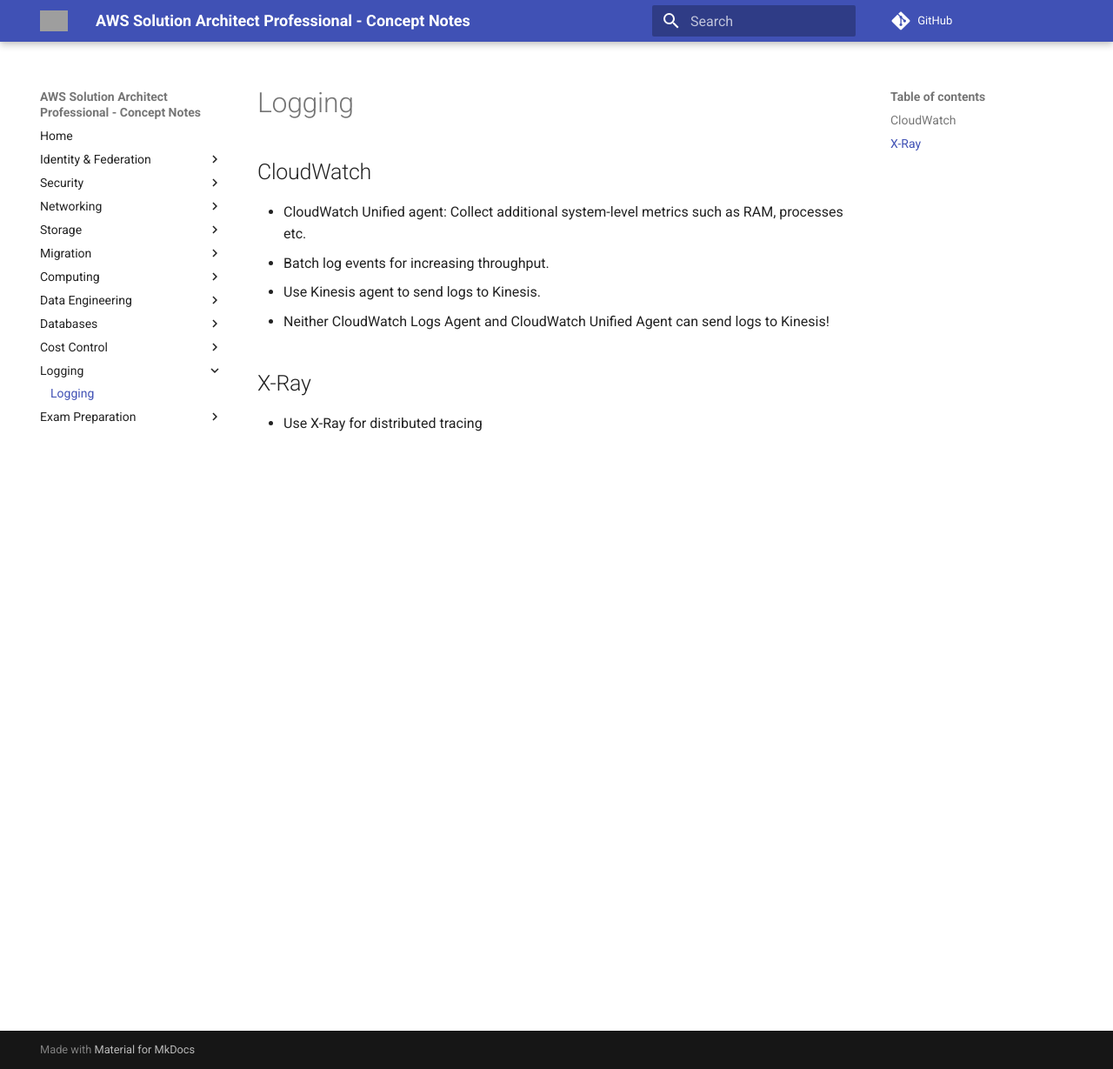
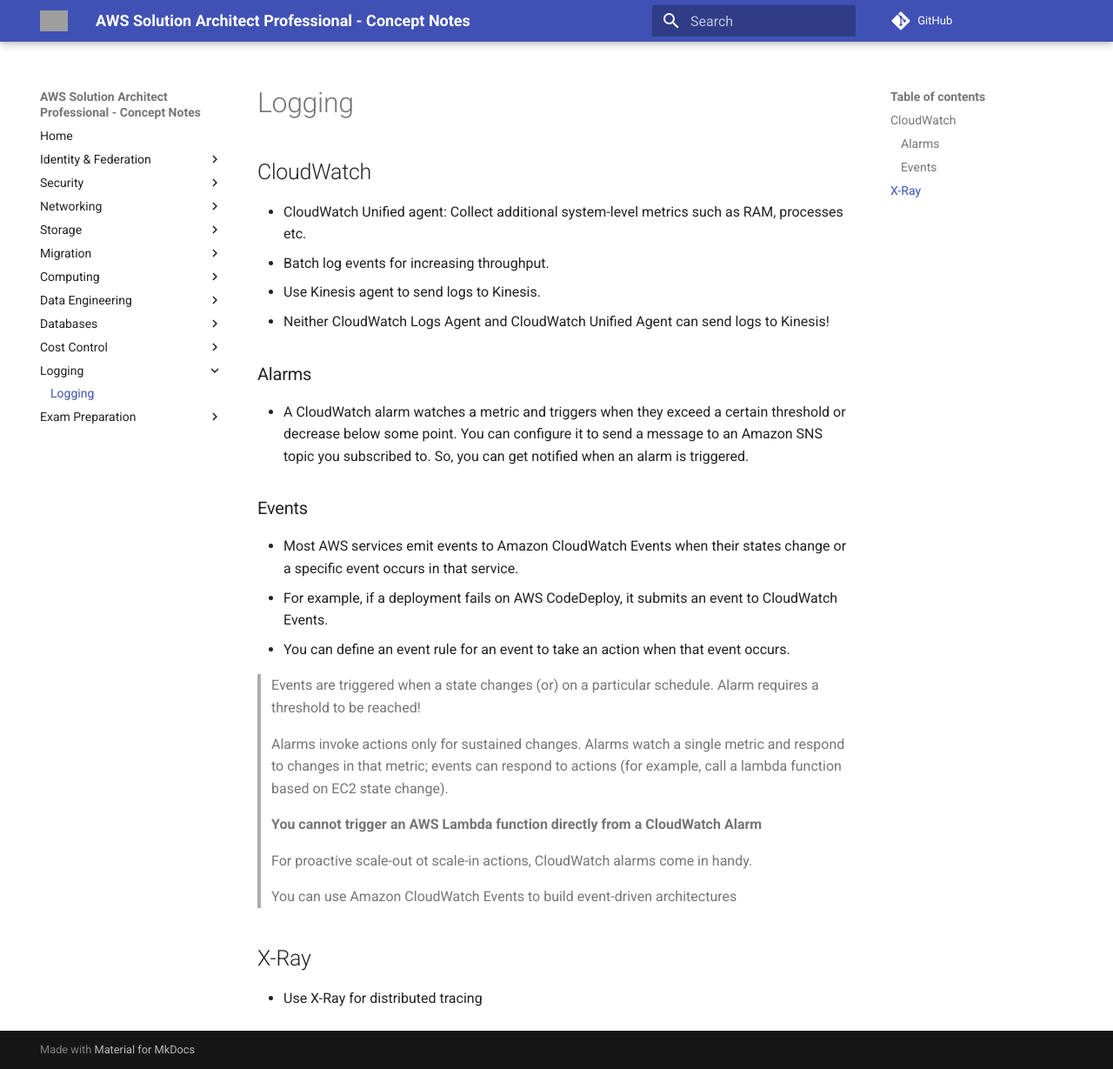
Before and after one commit to jeyabalajis/aws-certified-sa-pro-notes, an MkDocs documentation site: the page built from docs/logging/logging.md, in a window 1280 px wide and 1229 px high. Shown: the whole window at 87% size. Built offline with MkDocs 1.6.1 and Material for MkDocs 9.7.7, drawn with Linux system fonts in a browser that asks for light colours; comment, search, counter and statistics services are not loaded; grey boxes are pictures that could not be loaded.

Commit message:
Update logging.md

```diff
--- a/docs/logging/logging.md
+++ b/docs/logging/logging.md
@@ -7,6 +7,26 @@
 - Use Kinesis agent to send logs to Kinesis.
 - Neither CloudWatch Logs Agent and CloudWatch Unified Agent can send logs to Kinesis!
 
+### Alarms
+
+- A CloudWatch alarm watches a metric and triggers when they exceed a certain threshold or decrease below some point. You can configure it to send a message to an Amazon SNS topic you subscribed to. So, you can get notified when an alarm is triggered.
+
+### Events
+
+- Most AWS services emit events to Amazon CloudWatch Events when their states change or a specific event occurs in that service.
+- For example, if a deployment fails on AWS CodeDeploy, it submits an event to CloudWatch Events.
+- You can define an event rule for an event to take an action when that event occurs.
+
+> Events are triggered when a state changes (or) on a particular schedule. Alarm requires a threshold to be reached!
+
+> Alarms invoke actions only for sustained changes. Alarms watch a single metric and respond to changes in that metric; events can respond to actions (for example, call a lambda function based on EC2 state change).
+
+> **You cannot trigger an AWS Lambda function directly from a CloudWatch Alarm**
+
+> For proactive scale-out ot scale-in actions, CloudWatch alarms come in handy.
+
+> You can use Amazon CloudWatch Events to build event-driven architectures
+
 ## X-Ray
 
 - Use X-Ray for distributed tracing
```
